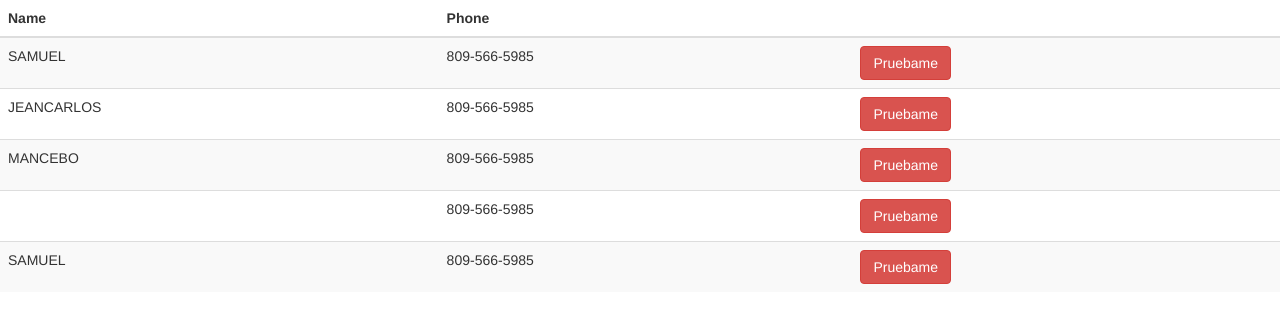
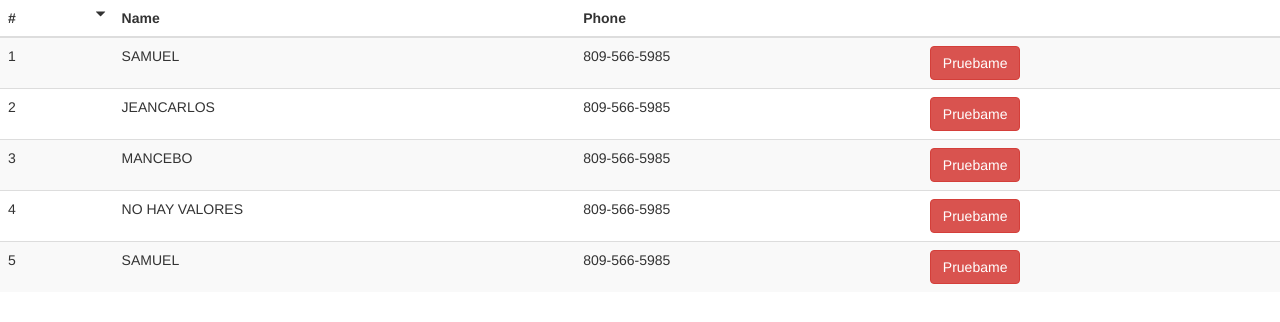
Before and after one commit to smancebo/nggridview2, a plain HTML site: page gv.html in a window 1280 px wide. Drawn offline with Linux system fonts and the light colour scheme.

Commit message:
added bound expressions

```diff
--- a/assets/js/app.js
+++ b/assets/js/app.js
@@ -13,7 +13,12 @@ app.controller('textController', ['$scope', function ($scope) {
         { name: 'Samuel', phone: '809-566-5985' }
     ]
 
-    $scope.pruebame = function () {
-        alert('esta es mi prueba hehehe');
+    $scope.pruebame = function (name) {
+        debugger
+        alert('esta es mi prueba hehehe ' + name);
+    }
+
+    $scope.procesar = function (name) {
+        return 'procesado el nombre de ' + name;
     }
 }]);
--- a/assets/js/ng-grid-view.js
+++ b/assets/js/ng-grid-view.js
@@ -3,120 +3,79 @@
 var app = angular.module('ngGridView', []);
 
 
-app.directive('compile', ['$compile', function ($compile) {
+app.directive('compile', ['$compile', '$parse', '$interpolate', function ($compile, $parse, $interpolate) {
 
     return {
         restrict: 'A',
         link: function (scope, element, attrs) {
-            debugger
-            scope.$watch(
-                function (scope) {
-                    //return scope.$eval(attrs.compile);
-                    return attrs.compile;
-                },
-
-                function (value) {
-                    debugger
-                    element.html(value);
-                    $compile(element.contents())(scope);
-                }
-
-
-           )
-
+            var html = angular.copy(attrs.compile);
+            element.removeAttr('compile');
+            element.html($interpolate(html)(scope.$parent.$parent.row));
+            $compile(element.contents())(scope);
         }
     }
 
 }]);
 
 
-app.directive('gridColumn', ['$compile', '$parse', function ($compile, $parse) {
+app.directive('gridColumn', ['$compile', '$interpolate', function ($compile, $interpolate) {
 
     return {
         restrict: 'E',
-        scope: {
-            row: '=',
-            column: '='
-        },
         template: "<div ng-switch on='column.type'>" +
                         "<div ng-switch-when='template' compile='{{column.template}}'></div>" +
                         "<div ng-switch-when='bound'>" +
                             "{{ row[column.dataField] || column.text || column.nullText }}" +
                         "</div>" +
                         "<div ng-switch-when='counter'>" +
-                            "{{ $parent.$index + 1 }}" +
+                            "{{ $parent.$parent.$index + 1 }}" +
                         "</div>" +
                   "</div>",
         replace: true,
-       //bindToController:true,
 
         link: function ($scope, element, attr) {
-            debugger
             $scope.column = angular.copy($scope.column);
-            $scope.column.text = $parse($scope.column.text)($scope.row);
-            $scope.column.nullText = $parse($scope.column.nullText)($scope.row);
-            $scope.column.template = $parse($scope.column.template)($scope.row);
-            //$scope.column.template = ($scope.column.template);
+            $scope.$parent.row.$even = $scope.$parent.$even;
+            $scope.$parent.row.$first = $scope.$parent.$first;
+            $scope.$parent.row.$id = $scope.$parent.$id;
+            $scope.$parent.row.$index = $scope.$parent.$index;
+            $scope.$parent.row.$last = $scope.$parent.$last;
+            $scope.$parent.row.$middle = $scope.$parent.$middle;
+            $scope.$parent.row.$odd = $scope.$parent.$odd;
 
-
-            /*var compiled = element.replaceWith($compile(template)($scope));
-            if ($scope.column.template) {
-                element.find('.gvItemTemplate').replaceWith($compile($scope.column.template)($scope));
-            }*/
+            if ($scope.column.type == 'bound') {
+                $scope.column.text = $interpolate($scope.column.text)($scope.$parent.row);
+                $scope.column.nullText = $interpolate($scope.column.nullText)($scope.$parent.row);
+            }
         }
-
-
     }
 
 }])
 
-app.directive('gridView', ['$compile',function ($compile) {
+app.directive('gridView', ['$compile', '$parse', function ($compile, $parse) {
 
     return {
 
         restrict: 'E',
-       /* scope: {
-            gvdataSource: '=',
-            allowSorting: '@',
-            allowPagging: '@',
-            allowSearch: '@',
-            pageSize: '@',
-            emptyText: '@'
-        },*/
-       /* template:
-                    "<div class='table-responsive'>" +
-                        "<table class='table table-striped'>" +
-                            "<thead>" +
-                                "<tr>" +
-                                    "<th ng-repeat='column in columns'>{{column.headerText}}</th>" +
-                                "</tr>" +
-                            "</thead>" +
-                            "<tbody>" +
-                                "<tr ng-repeat='row in dataSource'>" +
-                                    "<td ng-repeat='column in columns'>" +
-                                        "<div ng-switch on='column.type'>" +
-                                            "<div ng-switch-when='template'>" +
-                                                "{{column.template}}" +
-                                            "</div>" +
-                                            "<div ng-switch-when='bound'>" +
-                                                "{{ row[column.dataField] || column.text || column.nullText }}"+
-                                            "</div>" +
-                                            "<div ng-switch-when='counter'>" +
-                                                "{{ $parent.$index + 1 }}" +
-                                            "</div>" +
-                                        "</div>" +
-                                    "</td>" +
-                                "</tr>" +
-                            "</tbody>"+
-                        "</table>" +
-                    "</div>",*/
         compile: function (element, attrs) {
 
             var gv = "";
             var data = {};
             data.columns = [];
 
-            var gvdataSource = attrs.gvdataSource;
+            var config = {
+                gvdataSource: attrs.gvdataSource || '',
+                allowSorting: attrs.allowSorting || false,
+                allowPagging: attrs.allowPagging || false,
+                allowSearch: attrs.allowSearch || false,
+                pageSize: attrs.pageSize || 10,
+                emptyText: attrs.emptyText || ''
+            }
+
+
+            /*
+            allow-sorting="" allow-pagging="" allow-search="" page-size="10" gvdata-source="form.directory" empty-text=""
+            */
 
             var template =
 
@@ -124,11 +83,13 @@ app.directive('gridView', ['$compile',function ($compile) {
                 "<table class='table table-striped'>" +
                     "<thead>" +
                         "<tr>" +
-                            "<th ng-repeat='column in columns'>{{column.headerText}}</th>" +
+                            "<th class='gv-header' ng-repeat='column in columns'>" +
+                                "{{column.headerText}}<i ng-if='column.sorteable' style='float:right; font-size:10px' class='glyphicon glyphicon-triangle-bottom'></i>" +
+                            "</th>" +
                         "</tr>" +
                     "</thead>" +
                     "<tbody>" +
-                        "<tr ng-repeat='row in " + gvdataSource + "'>" +
+                        "<tr ng-repeat='row in " + config.gvdataSource + "'>" +
                             "<td ng-repeat='column in columns'>" +
                                 "<grid-column column='column' row='row'></grid-column>"+
                             "</td>" +
@@ -141,11 +102,10 @@ app.directive('gridView', ['$compile',function ($compile) {
                 var column = {};
                 column.headerText = $(this).attr('header-text');
                 column.dataField = $(this).attr('data-field');
-                column.text = $(this).attr('text');
-                column.nullText = $(this).attr('null-text');
+                column.text = $(this).attr('text') || '';
+                column.nullText = $(this).attr('null-text') || '';
                 column.sorteable = $(this).attr('sorteable');
                 column.counter = $(this).attr('counter');
-                column.value = column.dataField || column.text || column.nullText;
 
                 var columnTag = $(this)[0].tagName.toLowerCase();
 
@@ -170,7 +130,6 @@ app.directive('gridView', ['$compile',function ($compile) {
 
             return function ($scope, element, attrs) {
                 $scope.columns = data.columns;
-
                 element.replaceWith($compile(template)($scope));
             }
 
--- a/gv.html
+++ b/gv.html
@@ -12,10 +12,11 @@
 
     <grid-view allow-sorting="" allow-pagging="" allow-search="" page-size="10" gvdata-source="form.directory" empty-text="">
         <columns>
-            <column header-text="Name"  text="name | uppercase" ></column>
+            <column header-text="#" counter="true" sorteable="true"></column>
+            <column header-text="Name"  text="{{name | uppercase}}" null-text="{{'no hay valores' | uppercase}}"></column>
             <column header-text="Phone" data-field="phone"></column>
             <templateColumn>
-                <button class="btn btn-danger" ng-click="pruebame(name)">Pruebame</button>
+                <button class="btn btn-danger" ng-click="pruebame($parent.$parent.$index)">Pruebame</button>
             </templateColumn>
         </columns>
     </grid-view>
```
Also changed, not shown: 2 other files.
